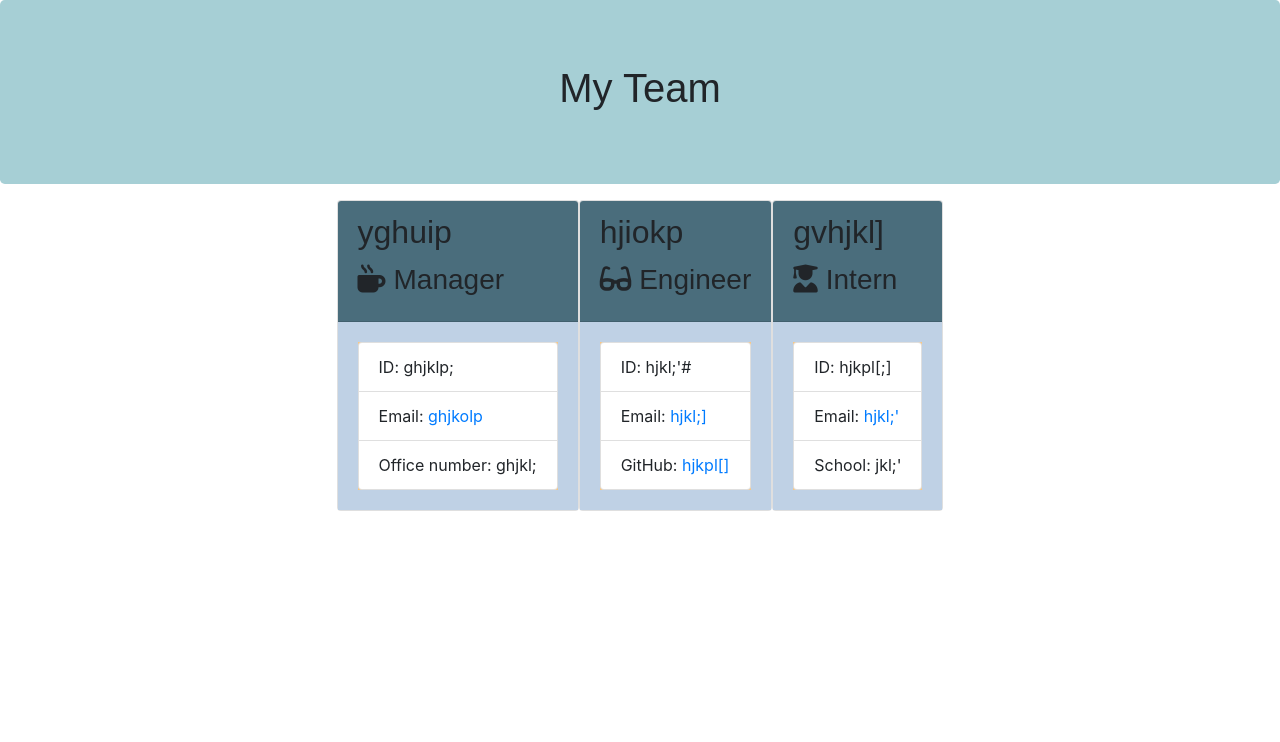
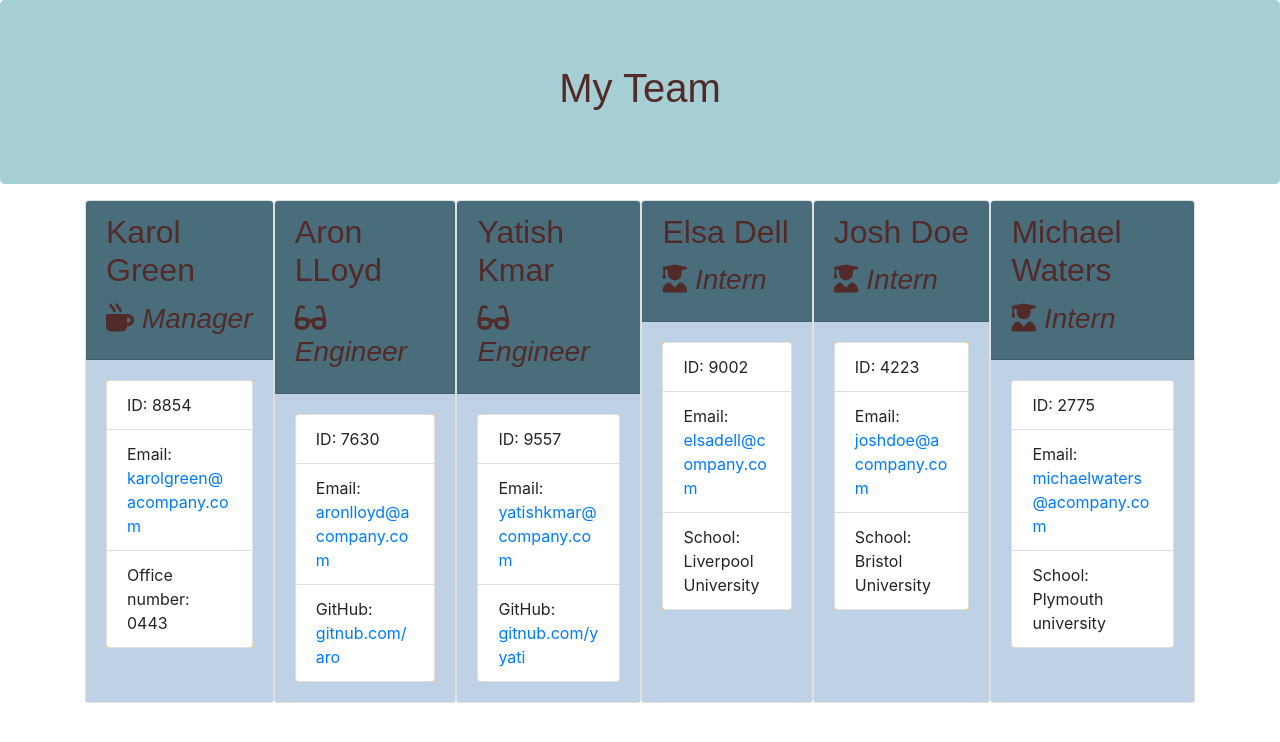
Before and after one commit to MItalassa/Team-Profile-Generator, a plain HTML site: page output/team.html in a window 1280 px wide. Drawn offline with nearby package versions, Linux system fonts and the light colour scheme.

Commit message:
example Team.html file generated

```diff
--- a/index.js
+++ b/index.js
@@ -98,14 +98,11 @@ function engineerInfo() {
             },
         ])
         .then((val) => {
-            console.log("test1")
             const engineer = new Engineer(val.name, val.id, val.email, val.GitHub)
             outputTeam.push(engineer)
             completeTeam()
         }).catch((err) => {
-            console.log("test")
             console.error(err)
-
         })
 };
 
--- a/output/style.css
+++ b/output/style.css
@@ -1,15 +1,28 @@
 .jumbotron {
     background-color: rgb(166,207, 213);
-    text-emphasis-color:rgb(82, 43, 41);
+}
+
+h1 {
+    color:rgb(82, 43, 41);
     font-family: 'Montserrat', sans-serif;
-    font-size: 700;
+    font-size: 900;
 }
 
 .card-header {
     background-color:rgb(74, 109, 124);
-    text-emphasis-color:rgb(82, 43, 41);
+}
+
+h2 {
+    color:rgb(82, 43, 41);
     font-family: 'Montserrat', sans-serif;
     font-size: 300;
+}
+
+h3 {
+    color:rgb(82, 43, 41);
+    font-family: 'Montserrat', sans-serif;
+    font-size: 200;
+    font-style: italic;
 }
 
 .card-body {
--- a/output/team.html
+++ b/output/team.html
@@ -27,42 +27,84 @@
 
         <div class="card employee-card">
         <div class="card-header">
-            <h2 class="card-title">yghuip</h2>
+            <h2 class="card-title">Karol Green</h2>
             <h3 class="card-title"><i class="fas fa-mug-hot mr-2"></i>Manager</h3>
         </div>
         <div class="card-body">
             <ul class="list-group">
-                <li class="list-group-item">ID: ghjklp;</li>
-                <li class="list-group-item">Email: <a href="mailto:ghjkolp">ghjkolp</a></li>
-                <li class="list-group-item">Office number: ghjkl;</li>
+                <li class="list-group-item">ID: 8854</li>
+                <li class="list-group-item">Email: <a href="mailto:karolgreen@acompany.com">karolgreen@acompany.com</a></li>
+                <li class="list-group-item">Office number: 0443</li>
             </ul>
         </div>
     </div>
 
         <div class="card employee-card">
     <div class="card-header">
-        <h2 class="card-title">hjiokp</h2>
+        <h2 class="card-title">Aron LLoyd</h2>
         <h3 class="card-title"><i class="fas fa-glasses mr-2"></i>Engineer</h3>
     </div>
     <div class="card-body">
         <ul class="list-group">
-            <li class="list-group-item">ID: hjkl;'#</li>
-            <li class="list-group-item">Email: <a href="mailto:hjkl;]">hjkl;]</a></li>
-            <li class="list-group-item">GitHub: <a href="https://github.com/hjkpl[]" target="_blank" rel="noopener noreferrer">hjkpl[]</a></li>
+            <li class="list-group-item">ID: 7630</li>
+            <li class="list-group-item">Email: <a href="mailto:aronlloyd@acompany.com">aronlloyd@acompany.com</a></li>
+            <li class="list-group-item">GitHub: <a href="https://github.com/gitnub.com/aro" target="_blank" rel="noopener noreferrer">gitnub.com/aro</a></li>
         </ul>
     </div>
 </div>
 
         <div class="card employee-card">
     <div class="card-header">
-        <h2 class="card-title">gvhjkl]</h2>
+        <h2 class="card-title">Yatish Kmar</h2>
+        <h3 class="card-title"><i class="fas fa-glasses mr-2"></i>Engineer</h3>
+    </div>
+    <div class="card-body">
+        <ul class="list-group">
+            <li class="list-group-item">ID: 9557</li>
+            <li class="list-group-item">Email: <a href="mailto:yatishkmar@company.com">yatishkmar@company.com</a></li>
+            <li class="list-group-item">GitHub: <a href="https://github.com/gitnub.com/yyati" target="_blank" rel="noopener noreferrer">gitnub.com/yyati</a></li>
+        </ul>
+    </div>
+</div>
+
+        <div class="card employee-card">
+    <div class="card-header">
+        <h2 class="card-title">Elsa Dell</h2>
         <h3 class="card-title"><i class="fas fa-user-graduate mr-2"></i>Intern</h3>
     </div>
     <div class="card-body">
         <ul class="list-group">
-            <li class="list-group-item">ID: hjkpl[;]</li>
-            <li class="list-group-item">Email: <a href="mailto:hjkl;'">hjkl;'</a></li>
-            <li class="list-group-item">School: jkl;'</li>
+            <li class="list-group-item">ID: 9002</li>
+            <li class="list-group-item">Email: <a href="mailto:elsadell@company.com">elsadell@company.com</a></li>
+            <li class="list-group-item">School: Liverpool University</li>
+        </ul>
+    </div>
+</div>
+
+        <div class="card employee-card">
+    <div class="card-header">
+        <h2 class="card-title">Josh Doe</h2>
+        <h3 class="card-title"><i class="fas fa-user-graduate mr-2"></i>Intern</h3>
+    </div>
+    <div class="card-body">
+        <ul class="list-group">
+            <li class="list-group-item">ID: 4223</li>
+            <li class="list-group-item">Email: <a href="mailto:joshdoe@acompany.com">joshdoe@acompany.com</a></li>
+            <li class="list-group-item">School: Bristol University</li>
+        </ul>
+    </div>
+</div>
+
+        <div class="card employee-card">
+    <div class="card-header">
+        <h2 class="card-title">Michael Waters</h2>
+        <h3 class="card-title"><i class="fas fa-user-graduate mr-2"></i>Intern</h3>
+    </div>
+    <div class="card-body">
+        <ul class="list-group">
+            <li class="list-group-item">ID: 2775</li>
+            <li class="list-group-item">Email: <a href="mailto:michaelwaters@acompany.com">michaelwaters@acompany.com</a></li>
+            <li class="list-group-item">School: Plymouth university</li>
         </ul>
     </div>
 </div>
```
